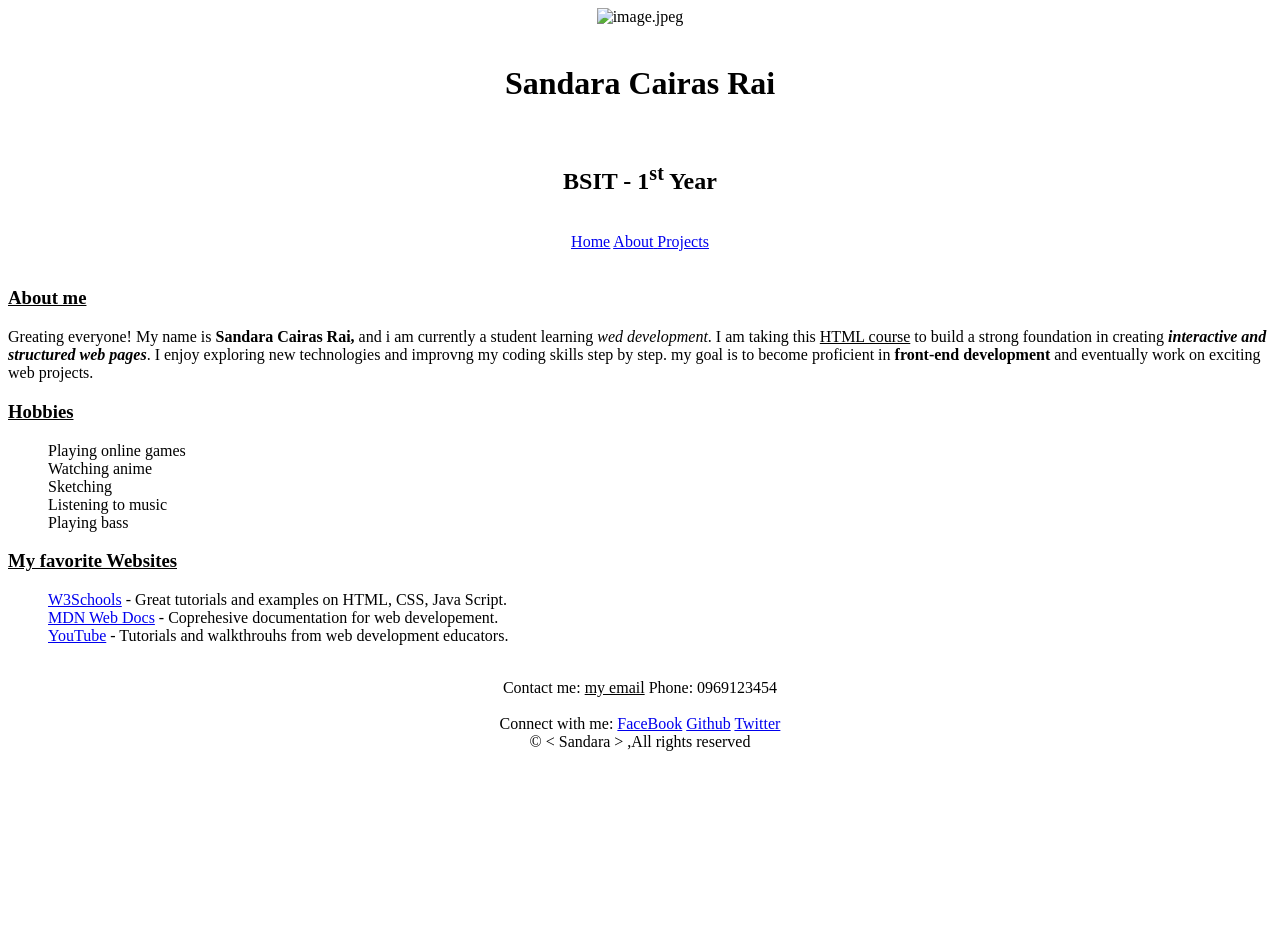
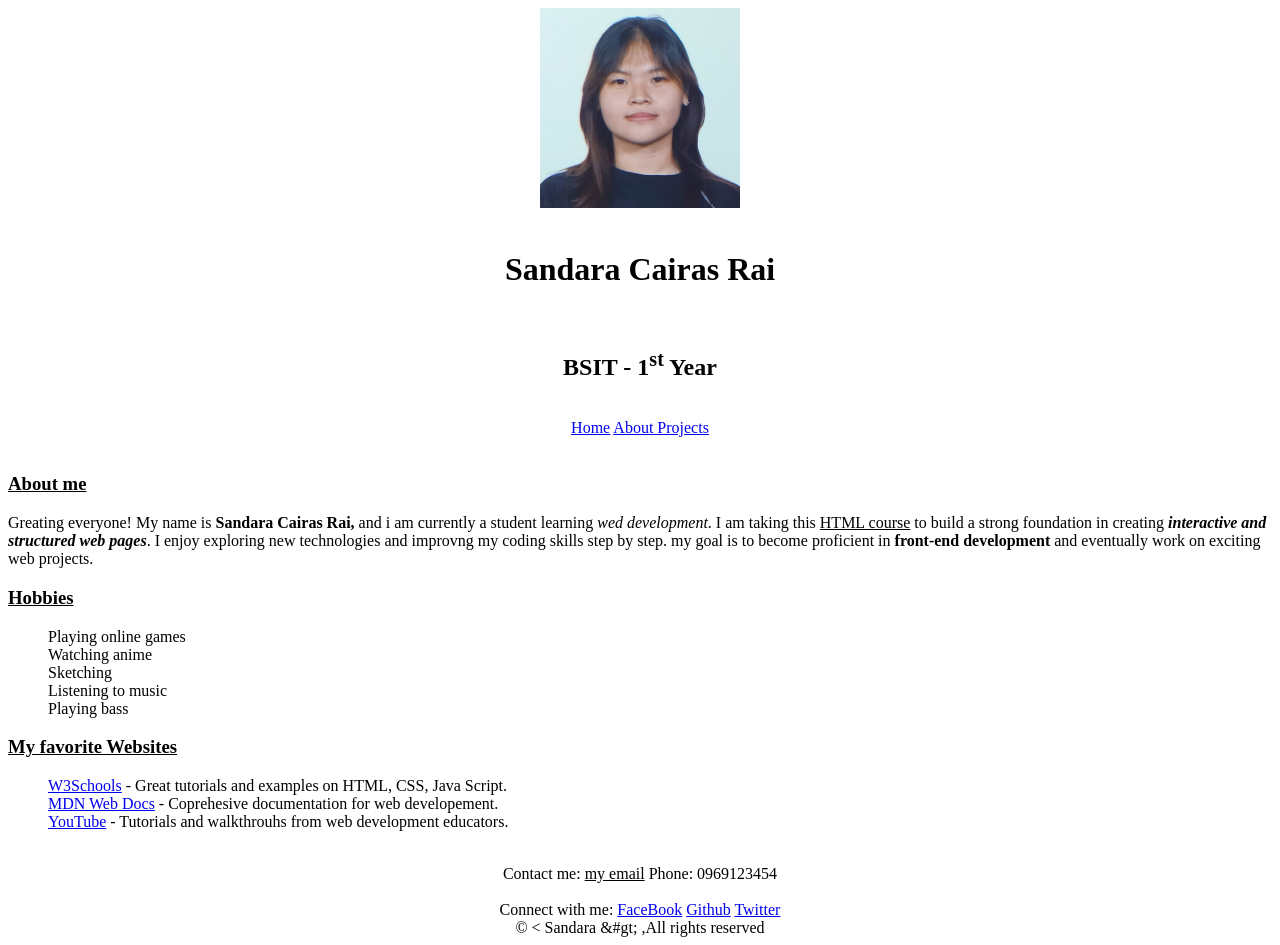
Before and after one commit to 20255042/SandaraRai_fg_exam, a plain HTML site: page Index.html in a window 1280 px wide. Before the commit the page ends 800 px from the top, so only its background shows below. Drawn offline with Linux system fonts and the light colour scheme.

Commit message:
Add files via upload

```diff
--- a/Index.html
+++ b/Index.html
@@ -7,7 +7,7 @@
 
 <body>
 
-       <center> <img src="image.jpeg" width="200px" alt="image.jpeg"></center><br>
+       <center> <img src="Image.jpg" width="200px" alt="image.jpeg"></center><br>
        <center> <h1>Sandara Cairas Rai</h1></center><br>
        <center> <h2>BSIT - 1<sup>st</sup> Year</h2></center>
        <br>
@@ -36,7 +36,7 @@
        <br>
        <center>Contact me: <a mailto="20255042@s.ubaguio.edu"> <u>my email</u></a>  Phone: 0969123454</center><br>
        <center>Connect with me: <a href="https://www.facebook.com/">FaceBook</a>   <a href="https://github.com/">Github</a>  <a href="https://github.com/">Twitter</a></center>
-       <center> &copy; &lt; Sandara &gt; ,All rights reserved</center>
+       <center> &copy; &lt; Sandara &#gt; ,All rights reserved</center>
 
 </body>
 </html>
```
